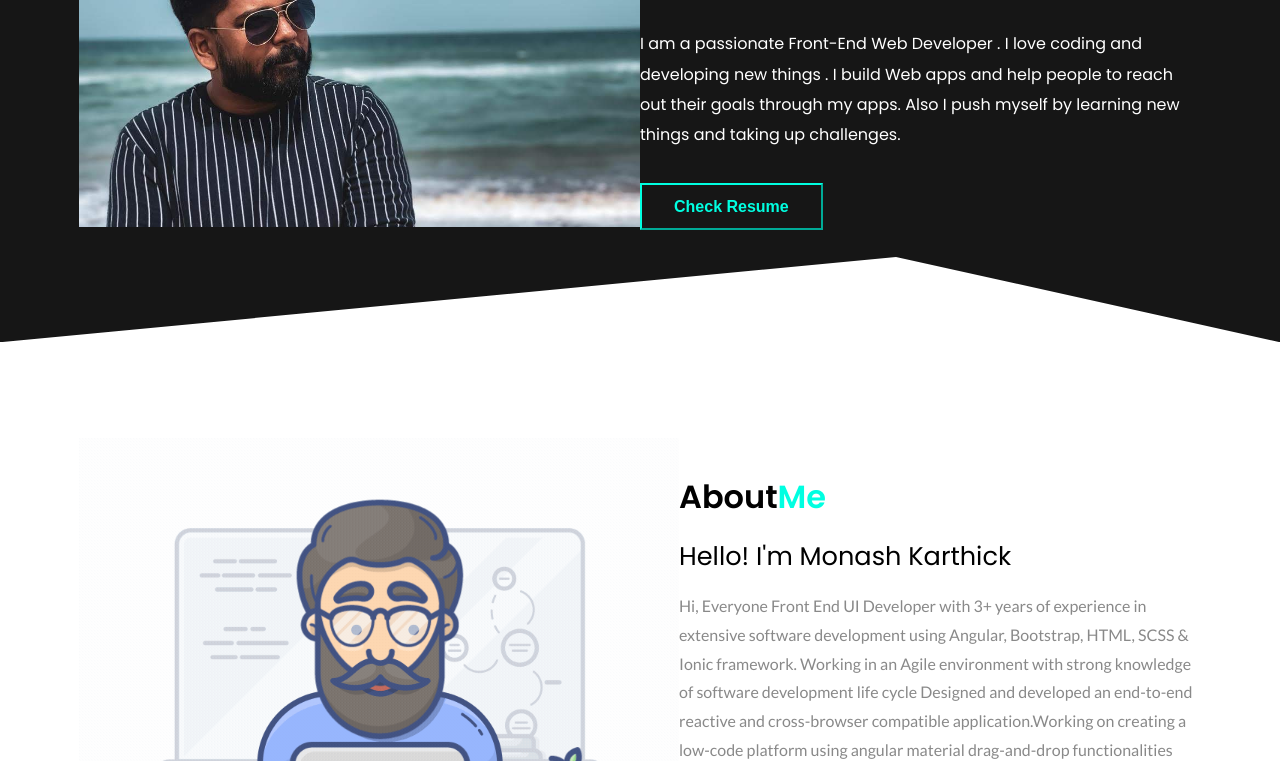
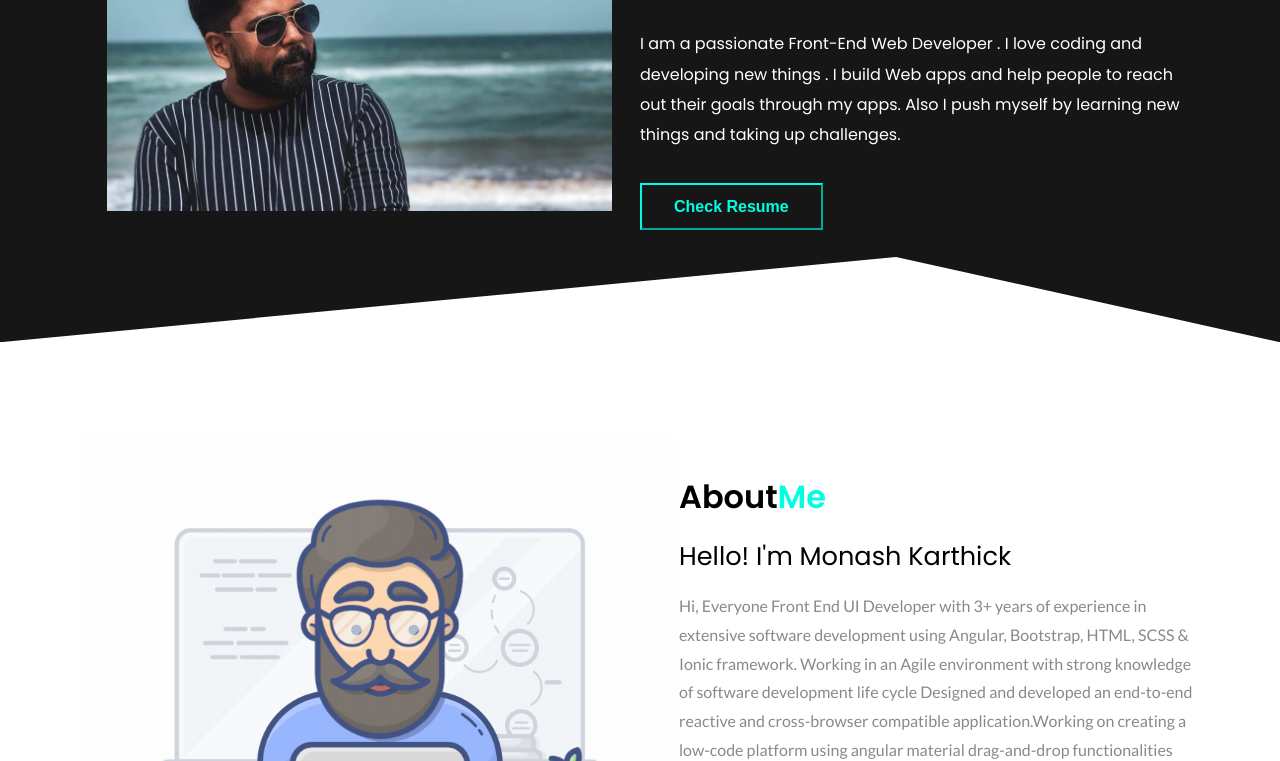
Before and after one commit to monash1058/portfolio, a plain HTML site: page index.html in a window 1280 px wide. Shown: the part 315-1076 px from the top of the page. Drawn offline with Linux system fonts and the light colour scheme; a script that the page names is missing.

Commit message:
changes resonsive images

```diff
--- a/css/style.css
+++ b/css/style.css
@@ -43,10 +43,6 @@ header{
     margin:0 auto;
 
 }
-.responsive {
-    width: 90%;
-    height: auto;
-  }
 
 @media (min-width: 576px){
     .container{
@@ -103,7 +99,7 @@ header nav .branding{
     padding: 7rem 0;
 }
 .hero .left .responsive{
-    width: 100%;
+    width: 90%;
     height: auto;
 }
 
```
